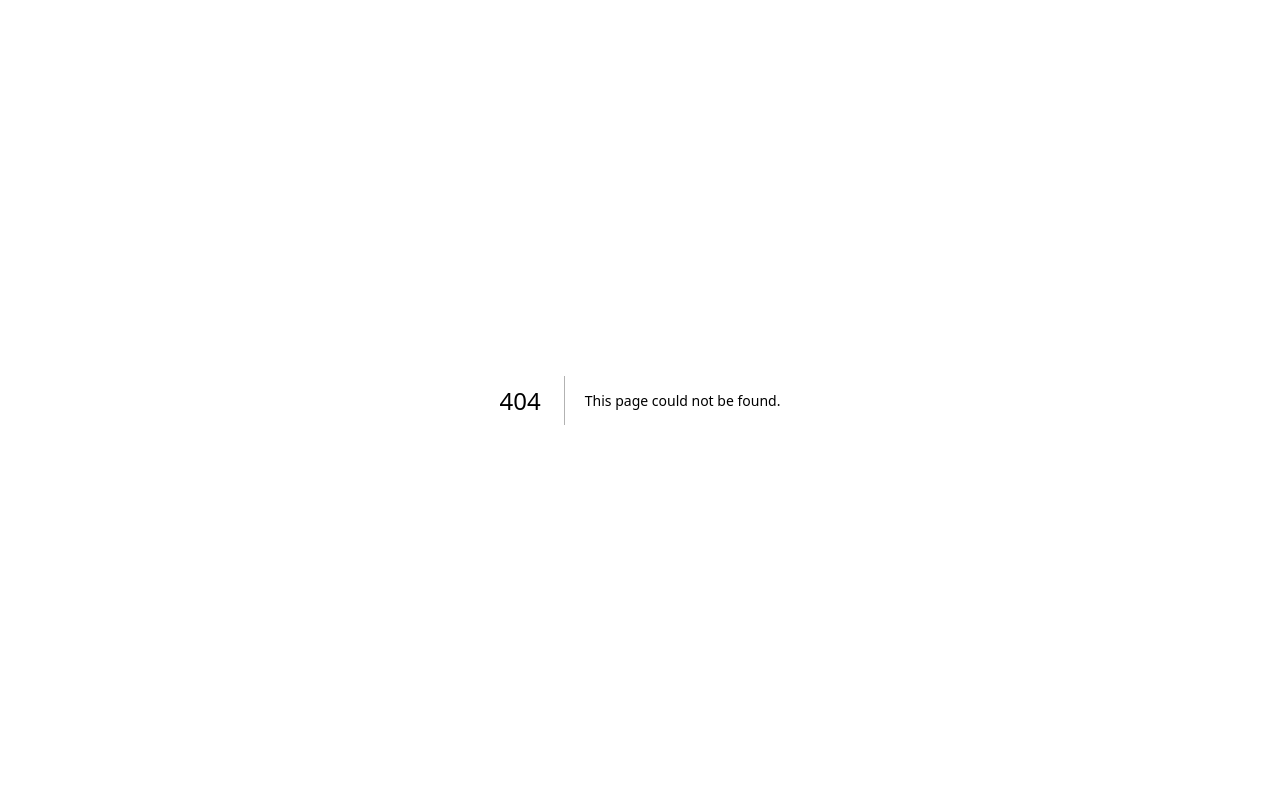
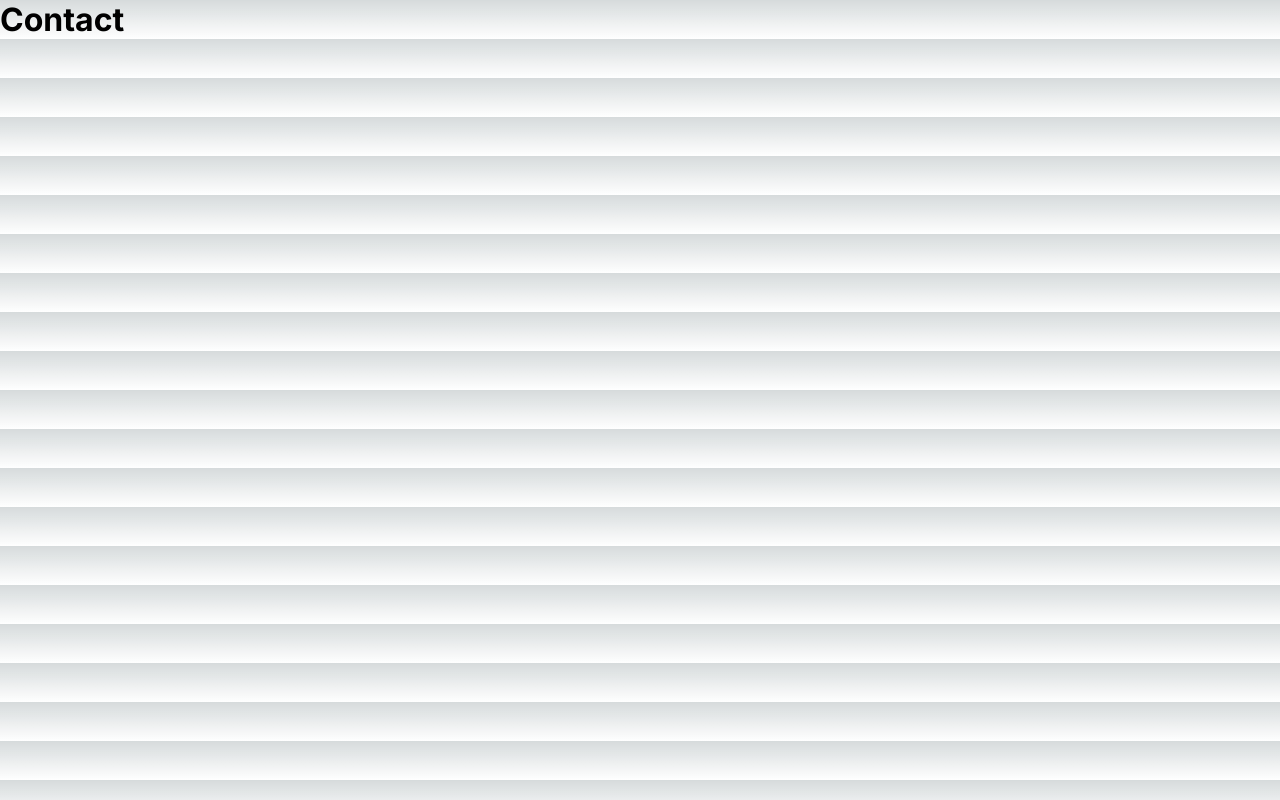
Before and after one commit to YukioKamii/React.js, a Next.js app: page /contact in a window 1280 px wide. Before the commit this address had no page. Built offline with nearby package versions, Linux system fonts and the light colour scheme.

Commit message:
create contact page

```diff
--- /dev/null
+++ b/src/app/contact/page.jsx
@@ -0,0 +1,6 @@
+//Déclaration de fonction, avec version JS ES6/+
+const Contact =() => {
+    return <h1>Contact</h1>
+};
+
+export default Contact;
```
